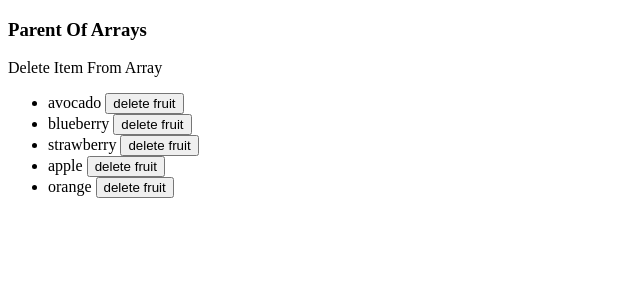
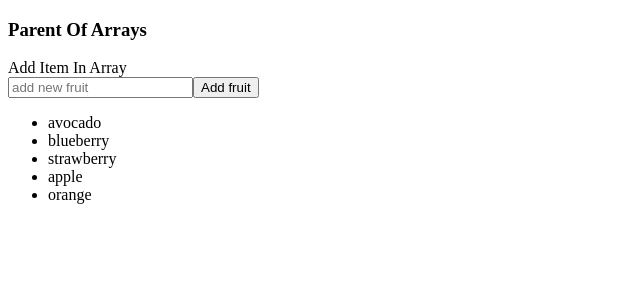
Before and after one commit to erashish41/react-practices, a React (Vite) app in the folder react-pr/04ParentChild/: page / in a window 1280 px wide. Shown: the top 300 px of the page, without its empty margins (0-640 px from the left). Built offline with nearby package versions, Linux system fonts and the light colour scheme.

Commit message:
add items

```diff
--- /dev/null
+++ b/react-pr/04ParentChild/src/componets/ArrayOfObjetsList/AddItemInArray.jsx
@@ -0,0 +1,48 @@
+import React, { useState } from 'react'
+
+const AddItemInArray = () => {
+
+    const initialList = [
+        { id: 'e', value: 'avocado' },
+        { id: 'd', value: 'blueberry' },
+        { id: 'c', value: 'strawberry' },
+        { id: 'a', value: 'apple' },
+        { id: 'b', value: 'orange' },
+    ];
+
+    const [fruit, setFruit] = useState(initialList);
+    const [newFruit, setNewFruit] = useState("")
+
+    const handleOnClick = () => {
+        if(newFruit.trim() !== ""){
+            setFruit((prevFruit) => [...prevFruit, {id: Date.now().toString(), value: newFruit}])
+            setNewFruit("") // used to clear after adding
+        }
+    }
+
+  return (
+    <div>
+        <div>Add Item In Array</div>
+        <input
+            type='text'
+            value={newFruit}
+            placeholder='add new fruit'
+            onChange={(e) => setNewFruit(e.target.value)}
+        />
+        <button onClick={handleOnClick}>Add fruit</button>
+        <ul>
+            {
+                fruit.map((item) => {
+                    return (
+                        <li key={item.id}>
+                            {item.value}
+                        </li>
+                    )
+                })
+            }
+        </ul>
+    </div>
+  )
+}
+
+export default AddItemInArray
--- a/react-pr/04ParentChild/src/componets/ArrayOfObjetsList/ParentOfArray.jsx
+++ b/react-pr/04ParentChild/src/componets/ArrayOfObjetsList/ParentOfArray.jsx
@@ -2,6 +2,7 @@ import React from 'react'
 import DispalyList from './DispalyList'
 import SelectItemToDisplay from './SelectItemToDisplay'
 import DeleteItemFromArray from './DeleteItemFromArray'
+import AddItemInArray from './AddItemInArray'
 
 const ParentOfArray = () => {
   return (
@@ -9,7 +10,8 @@ const ParentOfArray = () => {
         <h3>Parent Of Arrays</h3>
         {/* <DispalyList /> */}
         {/* <SelectItemToDisplay /> */}
-        <DeleteItemFromArray />
+        {/* <DeleteItemFromArray /> */}
+        <AddItemInArray />
     </div>
   )
 }
```
